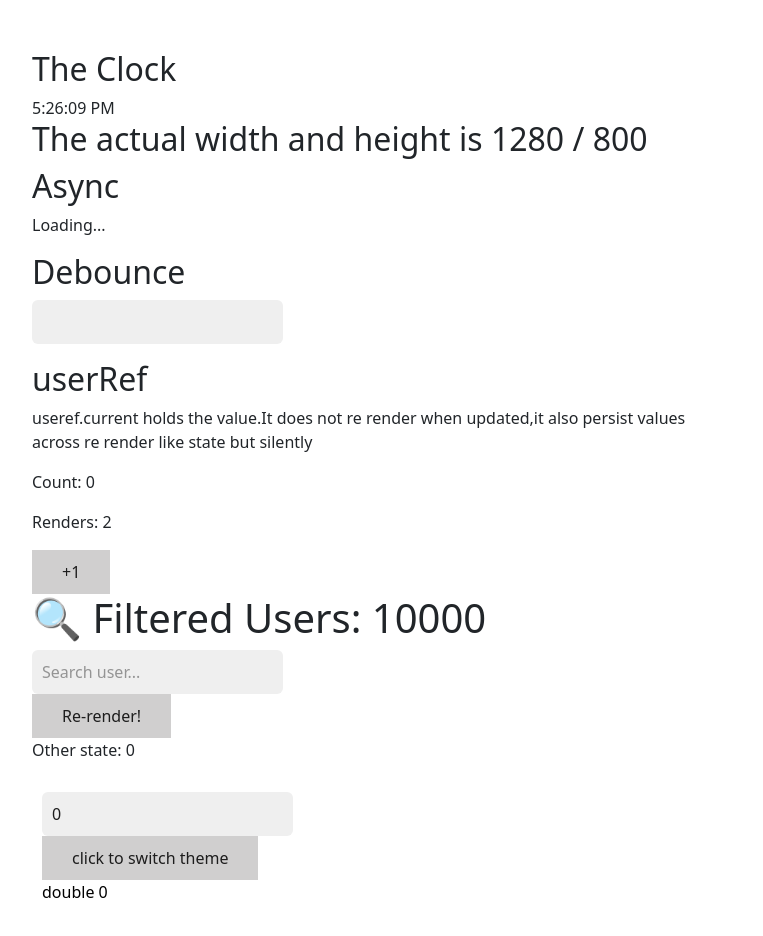
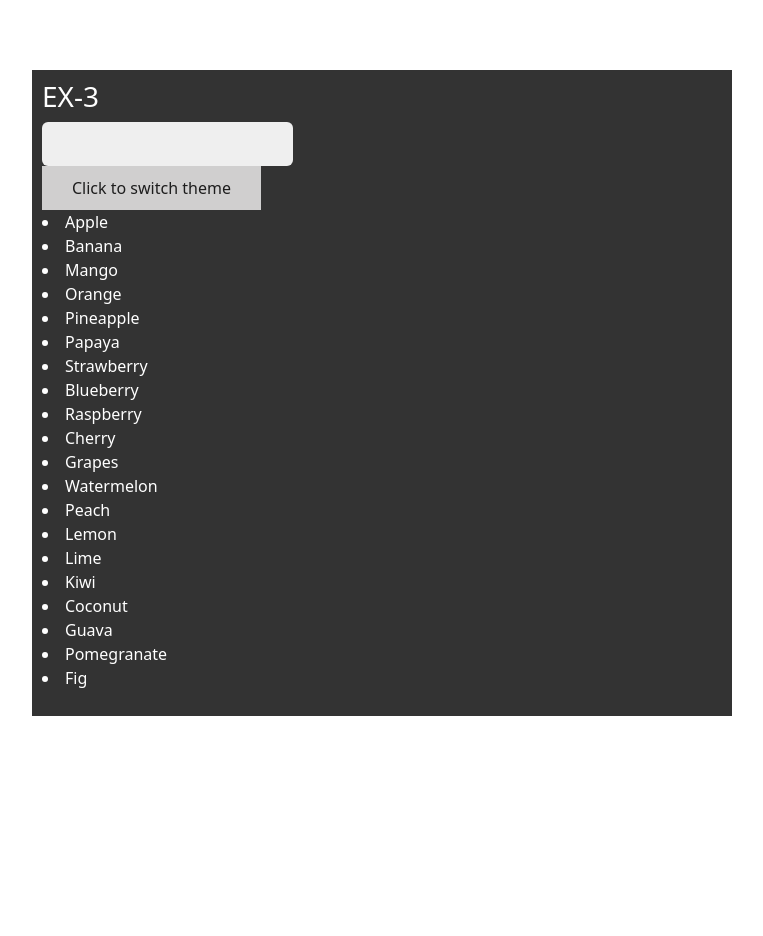
Before and after one commit to kriskris-27/react-ts-mosh, a React (Vite) app: page / in a window 1280 px wide. Shown: the top 936 px of the page, without its empty margins (18-781 px from the left). After the commit the page ends 800 px from the top, so only its background shows below. Built offline with nearby package versions, Linux system fonts and the light colour scheme; no server answers.

Commit message:
usememo with fruit example

```diff
--- a/src/App.tsx
+++ b/src/App.tsx
@@ -1,10 +1,12 @@
-import AsyncE3 from "./useEffect/AsyncE3"
-import DbncuseE4 from "./useEffect/DbncuseE4"
-import UseE1 from "./useEffect/useE1"
-import WinuseEff from "./useEffect/WinuseEff"
-import Exmemo from "./useMemo/exmemo"
-import SimExMemo from "./useMemo/SimExMemo"
-import Userefex1 from "./useRef/Userefex1"
+// import AsyncE3 from "./useEffect/AsyncE3"
+// import DbncuseE4 from "./useEffect/DbncuseE4"
+// import UseE1 from "./useEffect/useE1"
+// import WinuseEff from "./useEffect/WinuseEff"
+// import Exmemo from "./useMemo/exmemo"
+// import SimExMemo from "./useMemo/SimExMemo"
+// import Userefex1 from "./useRef/Userefex1"
+
+import Usememoex from "./useMemo/Usememoex"
 
 
 export const App = () => {
@@ -12,13 +14,14 @@ export const App = () => {
 
   return (
     <>
-    <UseE1/>
+    {/* <UseE1/>
     <WinuseEff/>
     <AsyncE3/>
     <DbncuseE4/>
     <Userefex1/>
     <Exmemo/>
-    <SimExMemo/>
+    <SimExMemo/> */}
+    <Usememoex/>
     </>
   )
 }
--- /dev/null
+++ b/src/useMemo/Usememoex.tsx
@@ -0,0 +1,47 @@
+import {  useMemo, useState } from "react"
+
+
+const Usememoex = () => {
+    const [inp,setInput] = useState<string>('');
+    const [theme,setTheme] = useState<boolean>(false);
+    const fruits = [
+  "Apple", "Banana", "Mango", "Orange", "Pineapple", "Papaya", "Strawberry",
+  "Blueberry", "Raspberry", "Cherry", "Grapes", "Watermelon", "Peach",
+  "Lemon", "Lime", "Kiwi", "Coconut", "Guava", "Pomegranate", "Fig"
+];
+
+    const filteredFruits = useMemo(
+        ()=>{
+        console.log("function invoked...");
+
+        const found=fruits.filter(f=>f.toLowerCase().includes(inp.toLowerCase()))
+        if (found.length> 0)
+            return found
+        else
+        return ["Fruit not found :("]
+
+        },[inp]
+    )
+
+    const themeStyle = {
+    backgroundColor: theme ? '#fff' : '#333',
+    color: theme ? '#000' : '#fff',
+    padding: '10px',
+    marginTop: '20px',
+  };
+
+  return (
+    <>
+    <div style={themeStyle}>
+    <h3>EX-3</h3>
+    <input type="text" value={inp} onChange={(e)=>setInput(e.target.value)} />
+    <button onClick={()=>setTheme(prev=>!prev)}>Click to switch theme</button>
+    <p> {filteredFruits.map((f,index)=><li key={index}>
+    {f}
+    </li>) }</p>
+    </div>
+    </>
+  )
+}
+
+export default Usememoex
```
